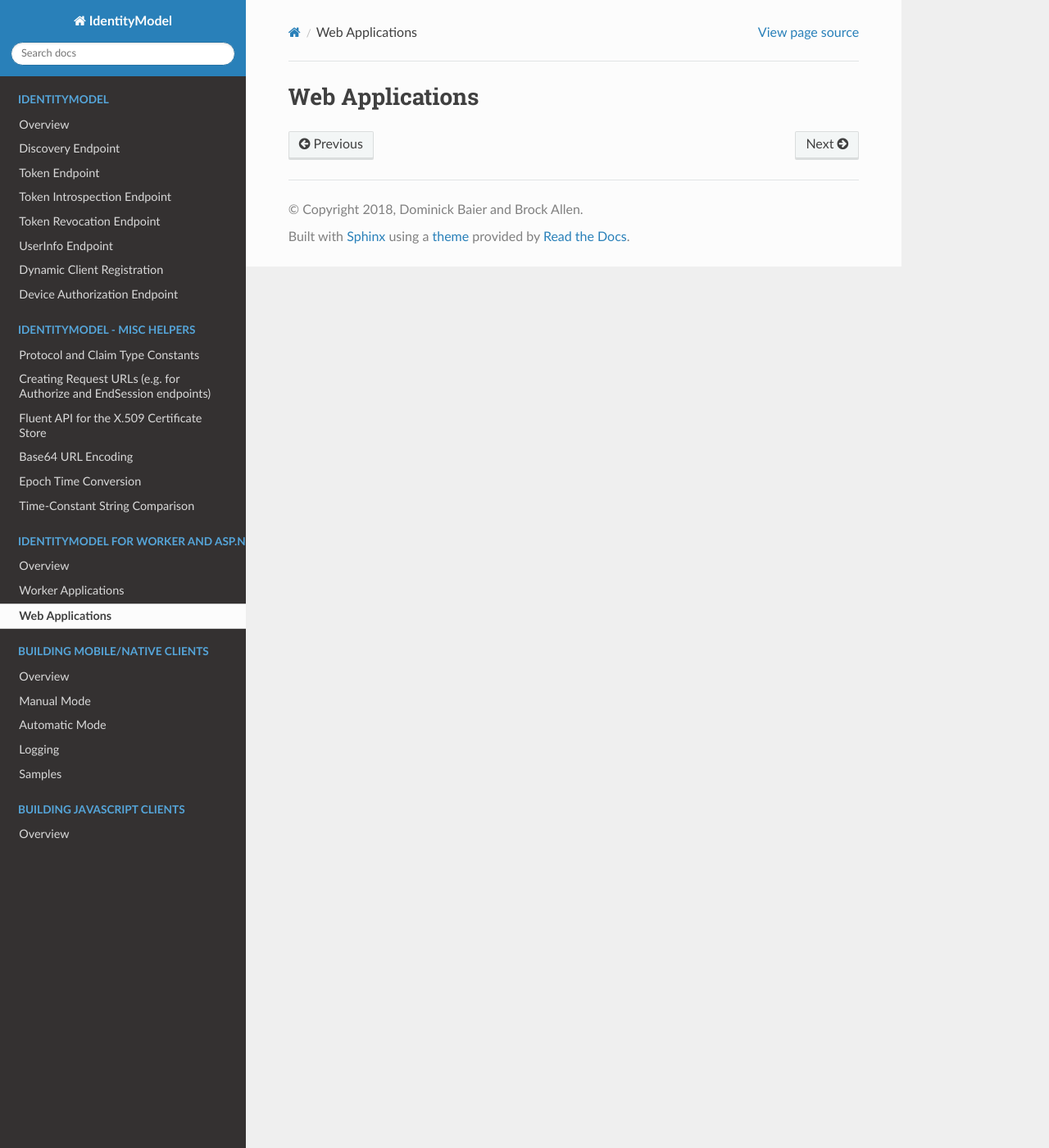
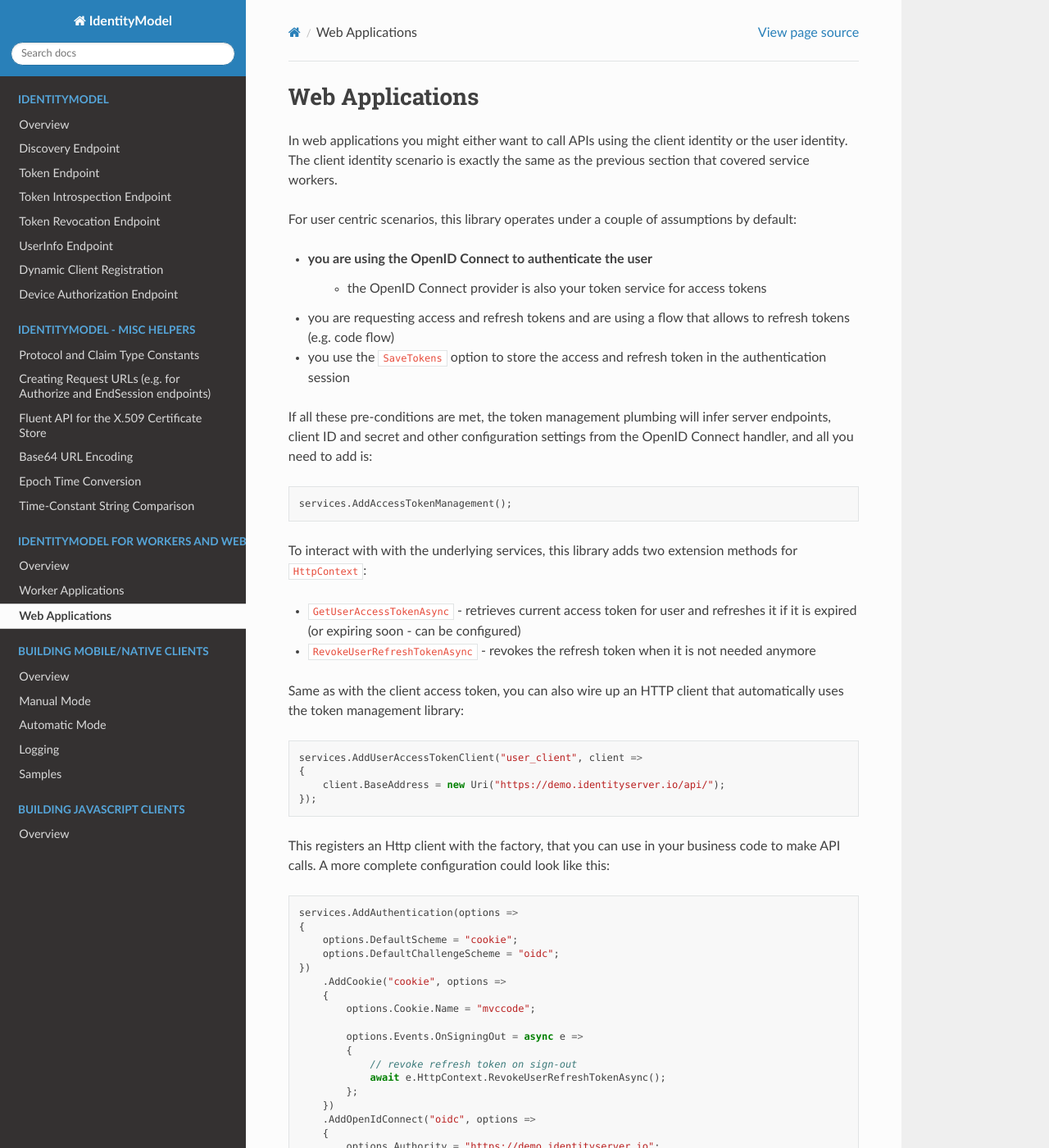
Before and after one commit to IdentityModel/Documentation, a Sphinx documentation site: the page built from docs/aspnetcore/web.rst, in a window 1280 px wide and 1400 px high. Shown: the whole window at 82% size. Built offline with Sphinx 7.4.7 and the Read the Docs theme 2.0.0, drawn with Linux system fonts in a browser that asks for light colours; some of the changed text lies outside the part shown.

Commit message:
add more docs

```diff
--- a/docs/aspnetcore/overview.rst
+++ b/docs/aspnetcore/overview.rst
@@ -1,5 +1,5 @@
 Overview
 ========
-IdentityModel.AspNetCore is a helper library for ASP.NET Core and service worker applications.
+IdentityModel.AspNetCore is a helper library for ASP.NET Core web applications and service worker applications.
 
 It helps with access token lifetime management for pure machine to machine communication and user-centric applications with refresh tokens.
--- a/docs/aspnetcore/web.rst
+++ b/docs/aspnetcore/web.rst
@@ -1,2 +1,94 @@
 Web Applications
 ================
+In web applications you might either want to call APIs using the client identity or the user identity. The client identity scenario is exactly the same as the previous section that covered service workers.
+
+For user centric scenarios, this library operates under a couple of assumptions by default:
+
+* you are using the OpenID Connect to authenticate the user
+    * the OpenID Connect provider is also your token service for access tokens
+* you are requesting access and refresh tokens and are using a flow that allows to refresh tokens (e.g. code flow)
+* you use the ``SaveTokens`` option to store the access and refresh token in the authentication session
+
+If all these pre-conditions are met, the token management plumbing will infer server endpoints, client ID and secret and other configuration
+settings from the OpenID Connect handler, and all you need to add is::
+
+    services.AddAccessTokenManagement();
+
+To interact with with the underlying services, this library adds two extension methods for ``HttpContext``:
+
+* ``GetUserAccessTokenAsync`` - retrieves current access token for user and refreshes it if it is expired (or expiring soon - can be configured)
+* ``RevokeUserRefreshTokenAsync`` - revokes the refresh token when it is not needed anymore
+
+Same as with the client access token, you can also wire up an HTTP client that automatically uses the token management library::
+
+    services.AddUserAccessTokenClient("user_client", client =>
+    {
+        client.BaseAddress = new Uri("https://demo.identityserver.io/api/");
+    });
+
+This registers an Http client with the factory, that you can use in your business code to make API calls. A more complete configuration could look like this::
+
+    services.AddAuthentication(options =>
+    {
+        options.DefaultScheme = "cookie";
+        options.DefaultChallengeScheme = "oidc";
+    })
+        .AddCookie("cookie", options =>
+        {
+            options.Cookie.Name = "mvccode";
+
+            options.Events.OnSigningOut = async e =>
+            {
+                // revoke refresh token on sign-out
+                await e.HttpContext.RevokeUserRefreshTokenAsync();
+            };
+        })
+        .AddOpenIdConnect("oidc", options =>
+        {
+            options.Authority = "https://demo.identityserver.io";
+
+            options.ClientId = "interactive.confidential.short";
+            options.ClientSecret = "secret";
+
+            // code flow + PKCE (PKCE is turned on by default)
+            options.ResponseType = "code";
+
+            options.Scope.Clear();
+            options.Scope.Add("openid");
+            options.Scope.Add("profile");
+            options.Scope.Add("email");
+            options.Scope.Add("offline_access");
+            options.Scope.Add("api");
+
+            // keeps id_token smaller
+            options.GetClaimsFromUserInfoEndpoint = true;
+            options.SaveTokens = true;
+
+            options.TokenValidationParameters = new TokenValidationParameters
+            {
+                NameClaimType = "name",
+                RoleClaimType = "role"
+            };
+        });
+
+    // adds user and client access token management
+    services.AddAccessTokenManagement()
+        .ConfigureBackchannelHttpClient()
+            .AddTransientHttpErrorPolicy(policy => policy.WaitAndRetryAsync(new[]
+            {
+                TimeSpan.FromSeconds(1),
+                TimeSpan.FromSeconds(2),
+                TimeSpan.FromSeconds(3)
+            }));
+
+    // registers HTTP client that uses the managed user access token
+    services.AddUserAccessTokenClient("user_client", client =>
+    {
+        client.BaseAddress = new Uri("https://demo.identityserver.io/api/");
+    });
+
+    // registers HTTP client that uses the managed client access token
+    services.AddClientAccessTokenClient("client", configureClient: client =>
+    {
+        client.BaseAddress = new Uri("https://demo.identityserver.io/api/");
+    });
--- a/docs/index.rst
+++ b/docs/index.rst
@@ -71,7 +71,7 @@ JavaScript based implementation of the **OAuth 2.0 for browser-based application
 .. toctree::
    :maxdepth: 2
    :hidden:
-   :caption: IdentityModel for Worker and ASP.NET Core
+   :caption: IdentityModel for Workers and Web Apps
 
    aspnetcore/overview
    aspnetcore/worker
```
Also changed, not shown: docs/aspnetcore/worker.rst (+22 -1 lines).
